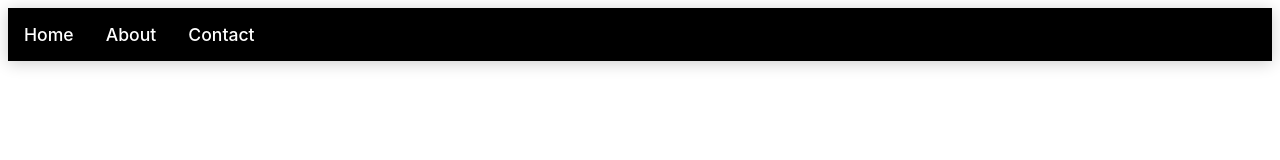
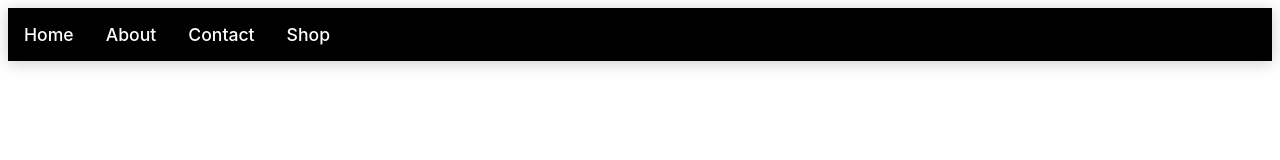
Before and after one commit to saaim-asrar/man-and-van-, an Angular app: page / in a window 1280 px wide. Shown: the top 160 px of the page. Built offline with nearby package versions, Linux system fonts and the light colour scheme.

Commit message:
added a home component

```diff
--- a/src/app/navbar/navbar.component.html
+++ b/src/app/navbar/navbar.component.html
@@ -2,4 +2,5 @@
     <a routerLink="/home" routerLinkActive ="active">Home</a>
     <a routerLink="/about" routerLinkActive ="active">About</a>
     <a routerLink="/contact" routerLinkActive ="active">Contact</a>
+    <a routerlink="/shop" routerlinkactive="active">Shop</a>
 </nav>
```
